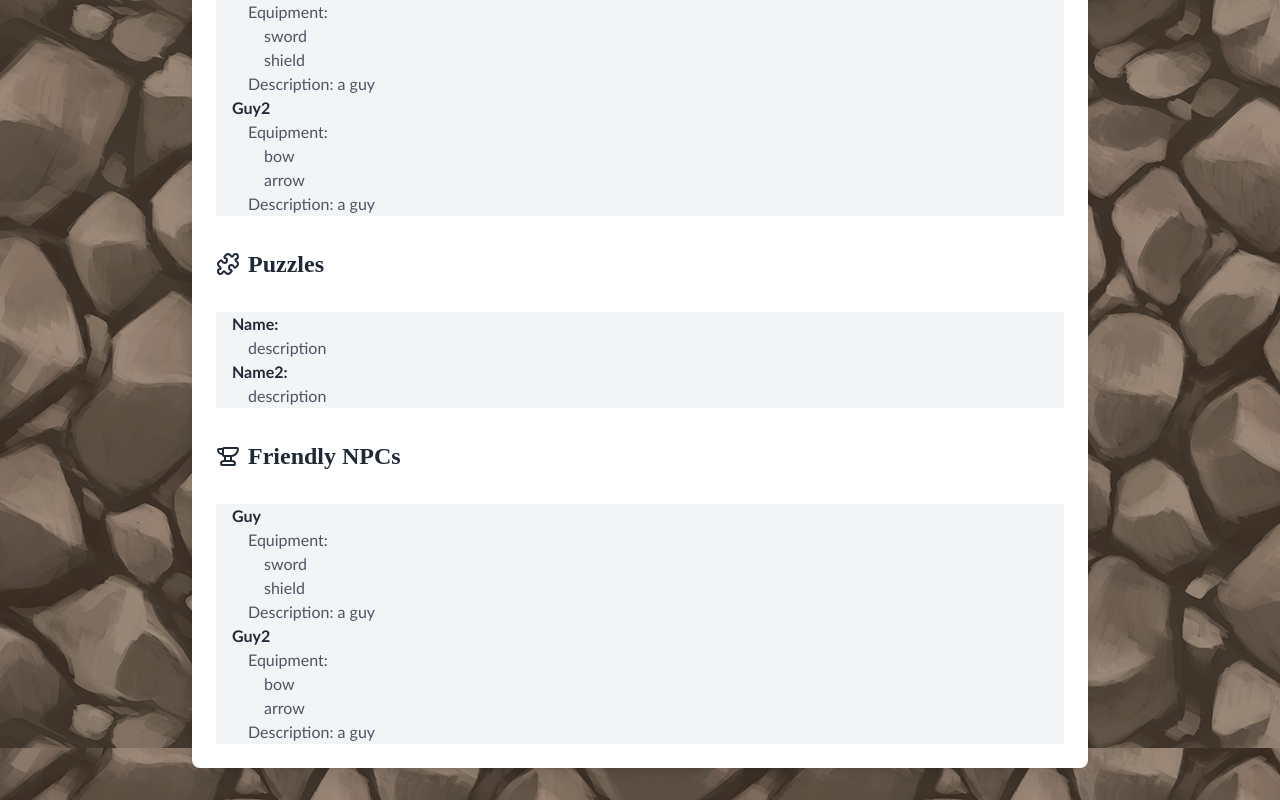
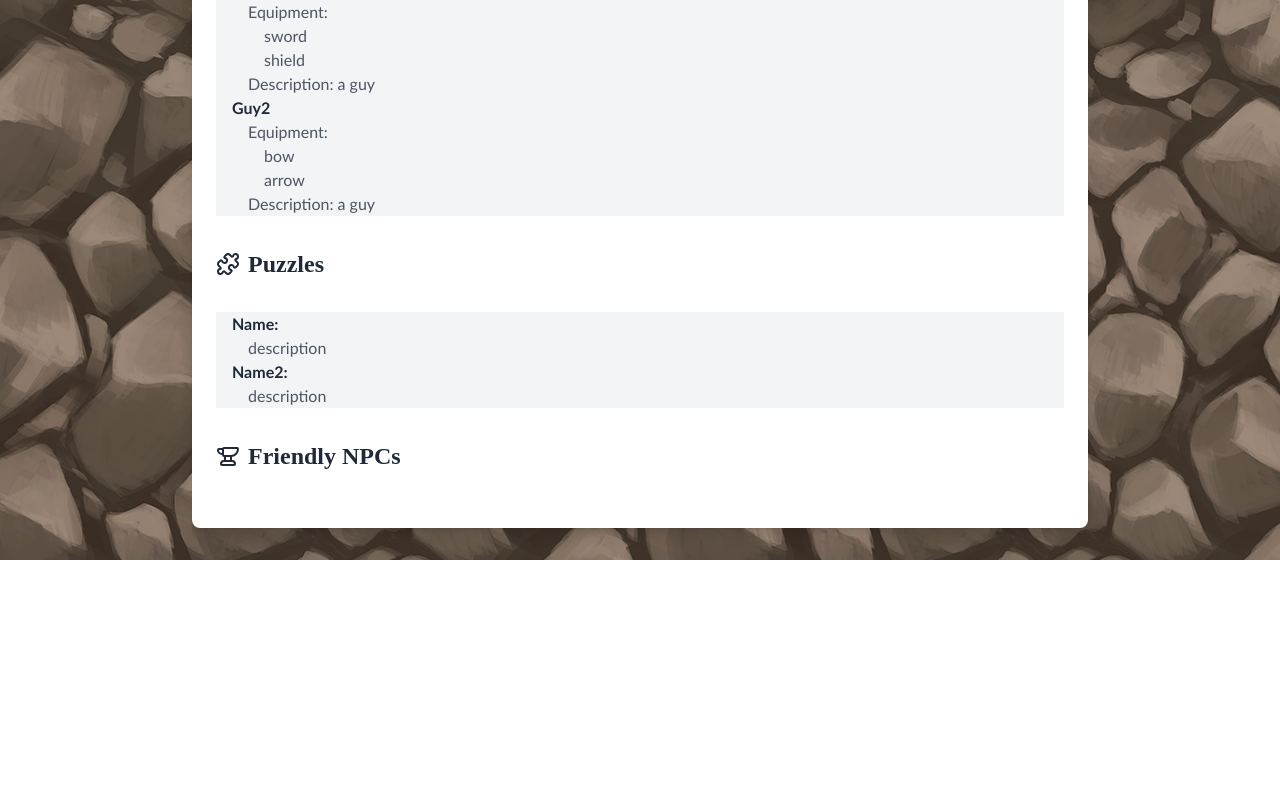
Before and after one commit to gilrezin/DnD-Puzzle-Generator, a Next.js app in the folder frontend/: page /output in a window 1280 px wide. Shown: the part 332-1132 px from the top of the page. After the commit the page ends 892 px from the top, so only its background shows below. Built offline with nearby package versions, Linux system fonts and the light colour scheme; a web font is replaced by a local one.

Commit message:
Fix NPC printing

```diff
--- a/frontend/src/app/output/page.js
+++ b/frontend/src/app/output/page.js
@@ -35,7 +35,7 @@ export default function DNDResultsPage() {
 
         //items.nextSession = parsedData.message.ai_output.result.response.nextSession;
         setItems(parsedData);
-        console.log(items);
+        console.log(parsedData);
       } catch (error) {
         console.error("Error parsing localStorage data:", error);
       }
@@ -68,7 +68,7 @@ export default function DNDResultsPage() {
 
             <div>
               <ul>
-                {items.enemies.map((enemy, index) => (
+                {items.enemies?.map((enemy, index) => (
                   <li key={index} className = "bg-gray-100 ">
 
                     <div className="font-semibold text-gray-800 pl-4">{enemy.name}</div>
@@ -96,7 +96,7 @@ export default function DNDResultsPage() {
 
           <div>
             <ul>
-              {items.puzzles.map((puzzle, index) => (
+              {items.puzzles?.map((puzzle, index) => (
                 <li key={puzzle.puzzleName} className="bg-gray-100">
                   <div className="font-semibold text-gray-800 pl-4">{puzzle.puzzleName}:</div>
                   <div className="text-gray-600 pl-8">{puzzle.puzzleDesc}</div>
@@ -111,24 +111,24 @@ export default function DNDResultsPage() {
           </h2>
 
           <div>
-              <ul>
-                {items.enemies.map((npcs, index) => (
+          <ul>
+                {items.pcs?.map((npc, index) => (
                   <li key={index} className = "bg-gray-100 ">
 
-                    <div className="font-semibold text-gray-800 pl-4">{npcs.name}</div>
+                    <div className="font-semibold text-gray-800 pl-4">{npc.name}</div>
                     <div className="text-gray-600 pl-8">Equipment: </div>
                     <ul>
-                      {npcs.equipment.map((item, index) => (
+                      {npc.equipment.map((item, index) => (
                         <li key={index}>
                           <div className="text-gray-600 pl-12">{item}</div>
                         </li>
                       ))}
                     </ul>
 
-                    <div className="text-gray-600 pl-8">Description: {npcs.description}</div>
+                    <div className="text-gray-600 pl-8">Description: {npc.description}</div>
                   </li>
                 ))}
-              </ul>
+            </ul>
             </div>
         </div>
       </div>
```
